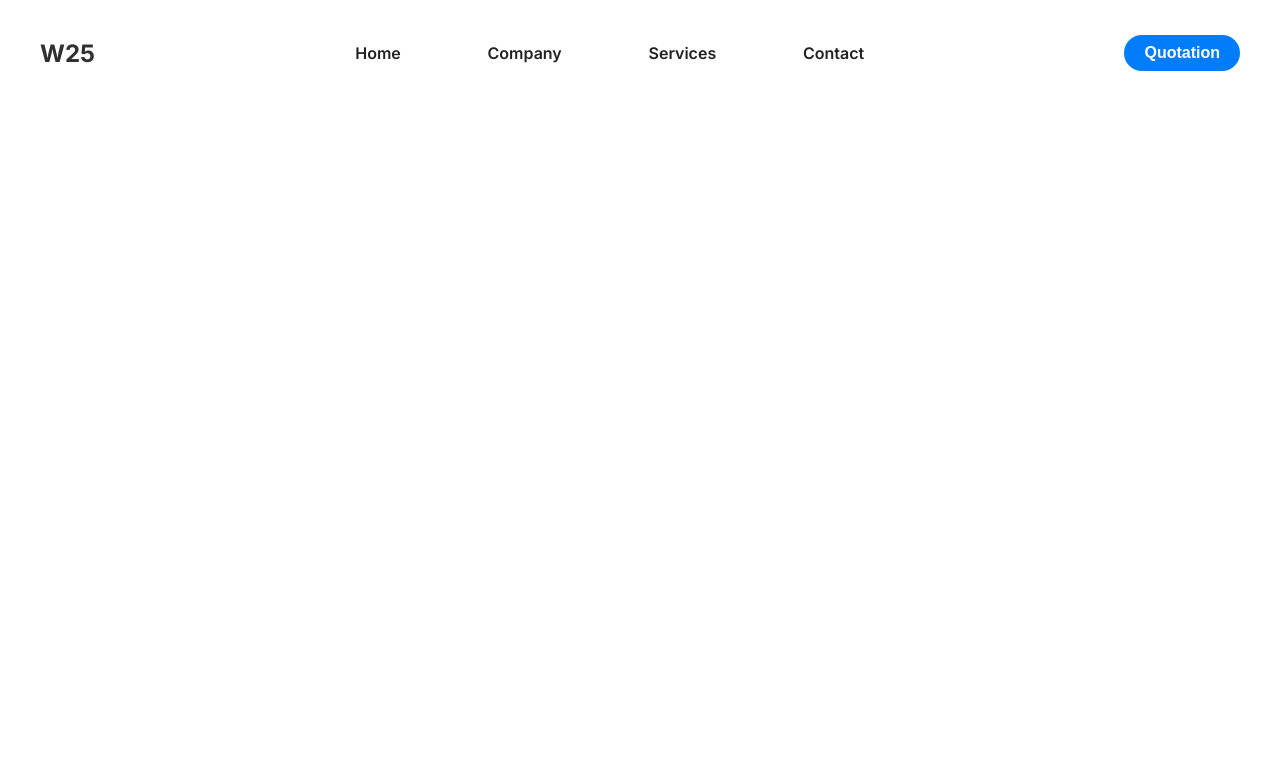
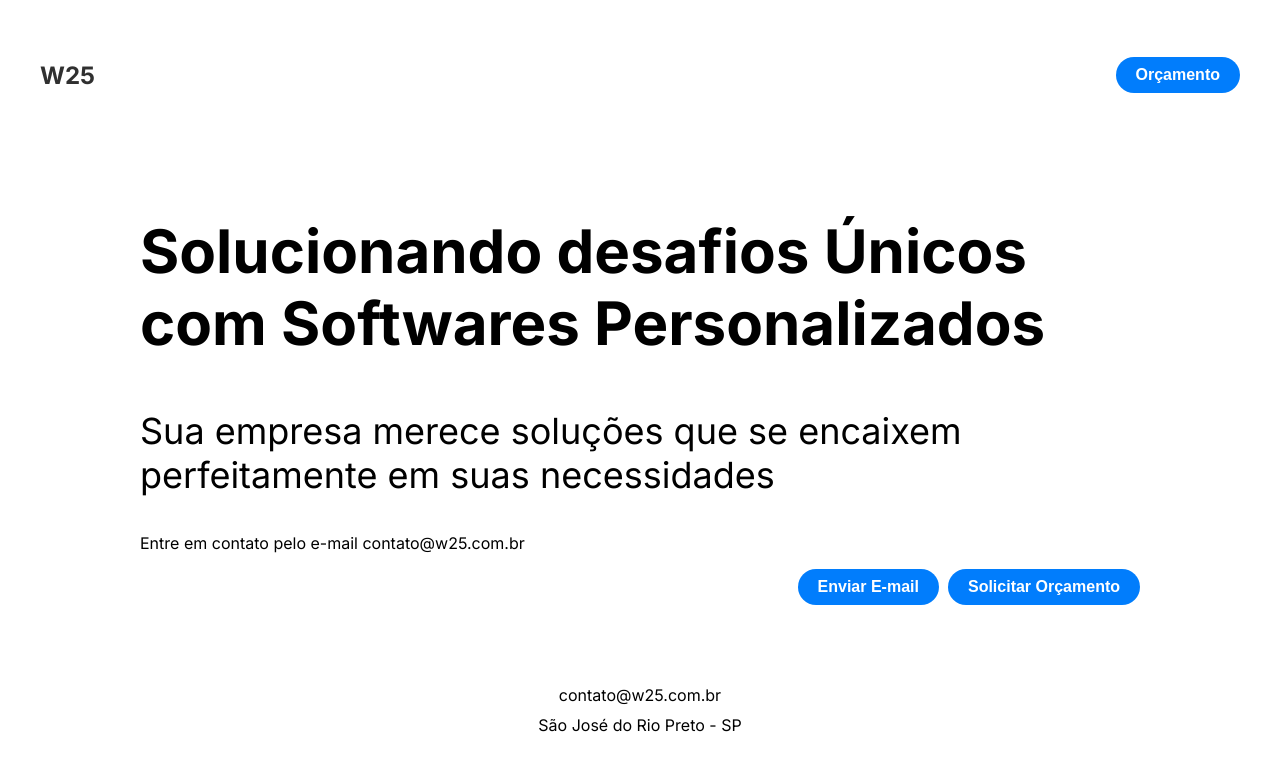
Before and after one commit to w25-solutions/w25-website, a Next.js app: page / in a window 1280 px wide. Shown: the top 770 px of the page. Built offline with nearby package versions, Linux system fonts and the light colour scheme.

Commit message:
adding a "comming soon page"

```diff
--- a/src/app/globals.css
+++ b/src/app/globals.css
@@ -19,3 +19,9 @@ a {
     text-decoration: none;
   }
 }
+
+body {
+  margin: 0;
+  padding: 0;
+  background-color: #fff;
+}
--- /dev/null
+++ b/src/app/page.module.scss
@@ -0,0 +1,89 @@
+.container {
+  width: 100vw;
+  height: 100vh;
+  display: flex;
+  flex-direction: column;
+  align-items: center;
+  justify-content: space-between;
+  padding: 30px;
+  box-sizing: border-box;
+
+  .cta {
+    max-width: 1000px;
+    h2 {
+      font-size: 60px;
+    }
+
+    p {
+      font-size: 36px;
+    }
+
+
+  }
+
+  header {
+    width: 100%;
+    height: 90px;
+
+    .wrapper {
+      width: 100%;
+      height: 100%;
+      max-width: 1200px;
+      margin: 0 auto;
+
+      display: flex;
+      flex-direction: row;
+
+      > div {
+        flex-grow: 1;
+
+        &:nth-child(2) {
+          text-align: center;
+          display: flex;
+          flex-direction: row;
+          justify-content: space-between;
+          align-items: center;
+
+          a {
+            color: #222;
+            font-weight: 600;
+            font-size: 16px;
+          }
+        }
+
+        &:first-child {
+          font-size: 24px;
+          vertical-align: center;
+          margin: auto;
+          text-align: inherit;
+          color: #303030;
+        }
+
+        &:last-child {
+          text-align: right;
+          display: flex;
+          flex-direction: row;
+          justify-content: flex-end;
+          align-items: center;
+        }
+      }
+    }
+  }
+
+  footer {
+    padding: 30px;
+    display: flex;
+    flex-direction: column;
+    align-items: center;
+    justify-content: center;
+
+    p {
+      margin: 5px;
+    }
+  }
+}
+
+.right {
+  display: flex;
+  justify-content: end;
+}
--- a/src/app/page.tsx
+++ b/src/app/page.tsx
@@ -1,9 +1,49 @@
-import Header from "@/components/header/header";
+import styles from './page.module.scss';
+import Button from "@/components/button/button";
 
 export default function Home() {
   return (
-      <>
-        <Header></Header>
-      </>
+      <div className={styles.container}>
+        <header>
+          <div className={styles.wrapper}>
+            <div>
+              <div>
+                <b>W25</b>
+              </div>
+            </div>
+            <div>
+            </div>
+            <div>
+              <a href="https://k81wwyjyzxu.typeform.com/to/moje9xeW" target="_blank">
+                <Button>Orçamento</Button>
+              </a>
+            </div>
+          </div>
+        </header>
+        <main>
+          <div className={styles.cta}>
+            <h2>Solucionando desafios Únicos com Softwares Personalizados</h2>
+            <p>Sua empresa merece soluções que se encaixem perfeitamente em suas necessidades</p>
+          </div>
+          <p>Entre em contato pelo e-mail contato@w25.com.br</p>
+          <div className={styles.right}>
+            <a href="mailto:contato@w25.com.br">
+              <Button>Enviar E-mail</Button>
+            </a>
+            &nbsp;&nbsp;
+            <a href="https://k81wwyjyzxu.typeform.com/to/moje9xeW" target="_blank">
+              <Button>Solicitar Orçamento</Button>
+            </a>
+          </div>
+        </main>
+        <footer>
+          <p>
+            <a href="/">contato@w25.com.br</a>
+          </p>
+          <p>
+            São José do Rio Preto - SP
+          </p>
+        </footer>
+      </div>
   )
 }
```
